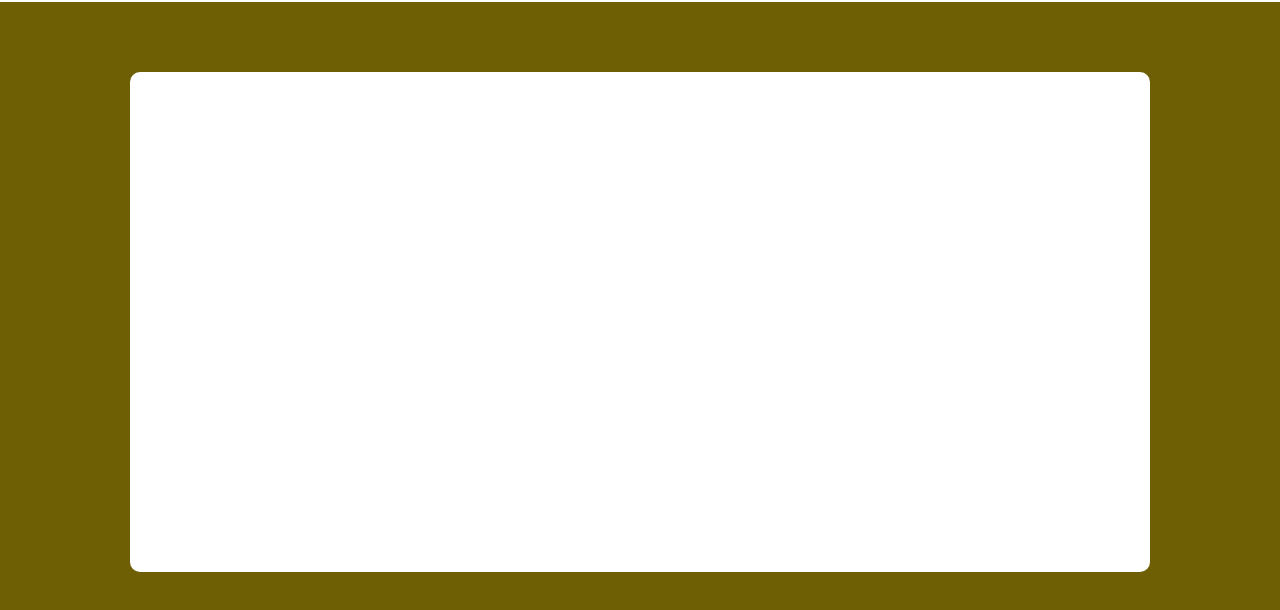
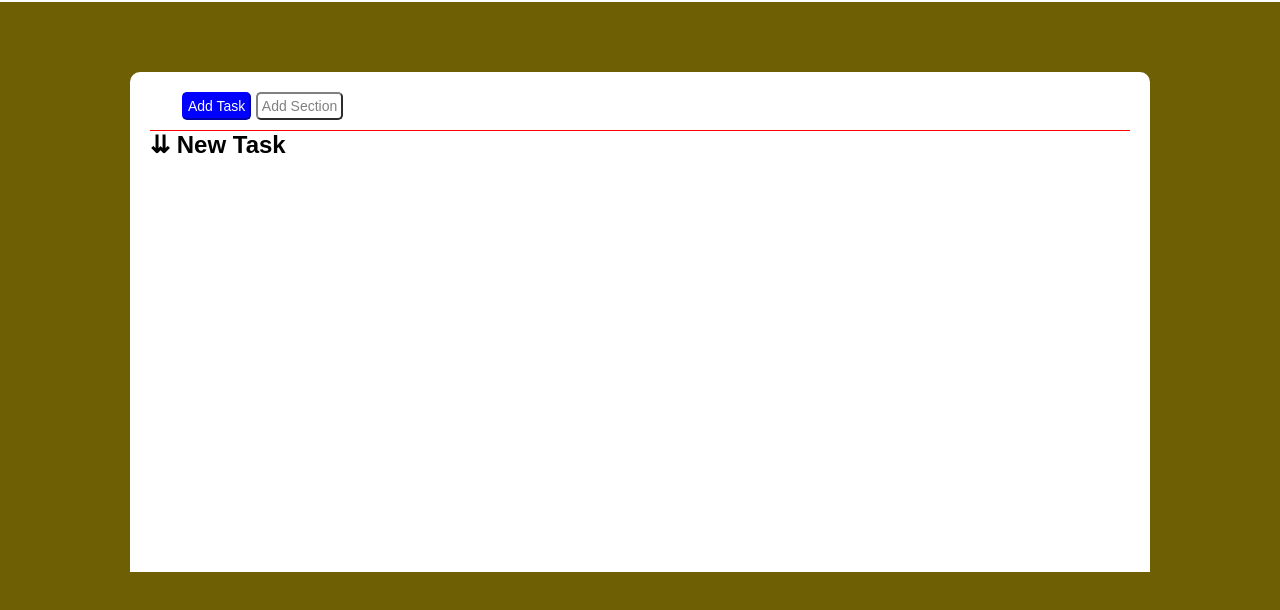
Before and after one commit to LucaSammarco/html-css-toboolist, a plain HTML site: page index.html in a window 1280 px wide. Shown: the part 98-708 px from the top of the page. Drawn offline with Linux system fonts and the light colour scheme.

Commit message:
Start main

```diff
--- a/index.html
+++ b/index.html
@@ -14,7 +14,22 @@
     </header>
 
     <main>
-        <div></div>
+                <!-- da rivedere padding interno -->
+        <nav>
+            <button class="blue-button" type="button" > Add Task</button>
+            <button class="white-button" type="button" > Add Section</button>
+        </nav>
+
+        <div id="separatore"><br></div>
+
+        <section> <h2> &downdownarrows; New Task</h2>
+
+
+
+
+
+        </section>
+
     </main>
 
 
--- a/style/style.css
+++ b/style/style.css
@@ -38,5 +38,39 @@ main {
     height: 500px;
     padding: 20px;
     background-color: white;
-    border-radius: 10px 10px;
+    border-radius: 10px 10px 0 0;
 }
+
+nav {
+    /* background-color: aqua; */
+    padding-left: 2rem;
+}
+
+
+nav button {
+    font-size: 14px;
+    padding: 4px;
+    border-radius: 5px;
+    text-align: center;
+}
+
+.blue-button {
+    background-color: blue;
+    color: white;
+    border-color: blue;
+}
+
+.white-button {
+    background-color: white;
+    color: grey;
+    border-color: grey;
+}
+
+#separatore {
+    background-color:red;
+    border-color: red;
+    padding: 0%;
+
+    height: 1px;
+    margin-top: 10px;
+}
```
